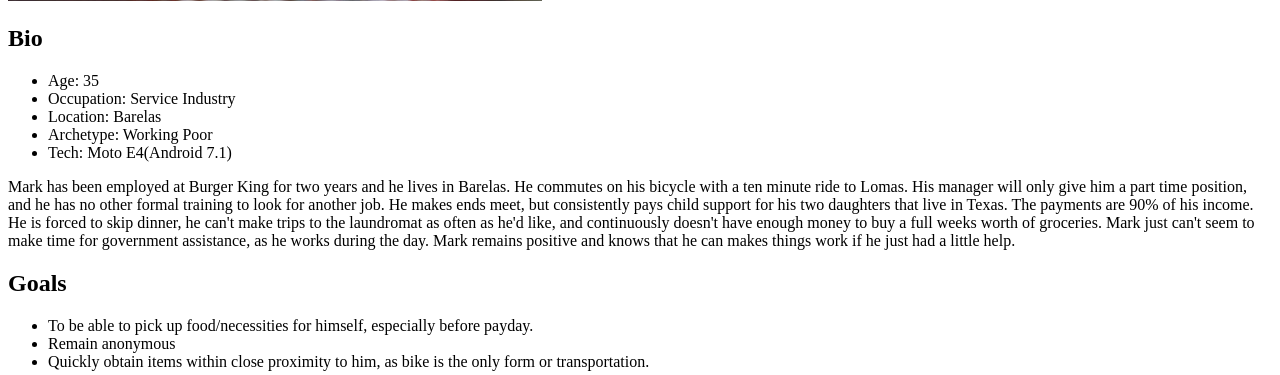
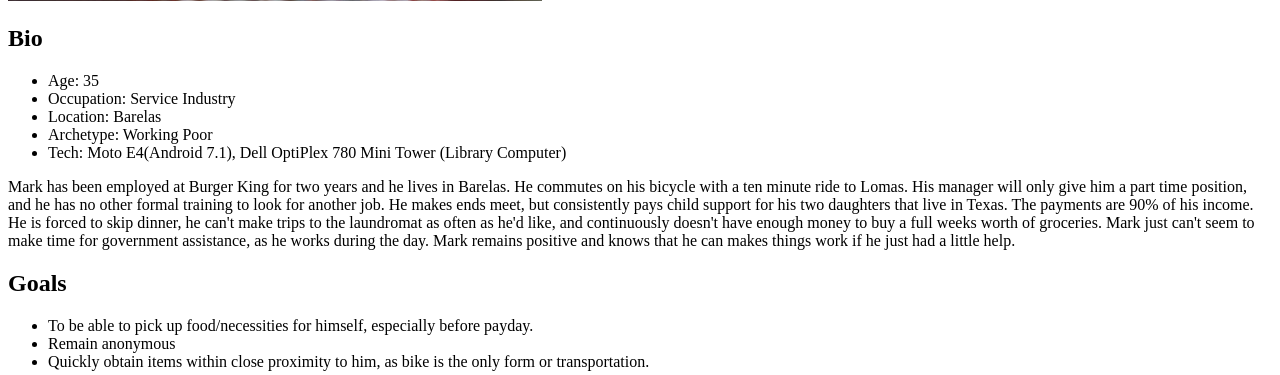
Before and after one commit to Npascetti/kindness, a PHP site: page /mark.php in a window 1280 px wide. Shown: the part 915-1290 px from the top of the page. Run offline with PHP 8.4, Linux system fonts and the light colour scheme.

Commit message:
added library comp for mark persona

```diff
--- a/epic/conceptual-model.php
+++ b/epic/conceptual-model.php
@@ -15,7 +15,7 @@
 					<li><a href="use-cases.php">Use Cases</a></li>
 					<li><a href="shannon.php">Shannon Persona</a></li>
 					<li><a href="robert.php">Robert Persona</a></li>
-					<li><a href="mark.php">Mark Persona</a> </li>
+					<li><a href="mark.php">Mark Persona</a></li>
 				</ul>
 			</nav>
 		</header>
--- a/epic/mark.php
+++ b/epic/mark.php
@@ -29,7 +29,7 @@
 					<li>Occupation: Service Industry</li>
 					<li>Location: Barelas</li>
 					<li>Archetype: Working Poor</li>
-					<li>Tech: Moto E4(Android 7.1)</li>
+					<li>Tech: Moto E4(Android 7.1), Dell OptiPlex 780 Mini Tower (Library Computer)</li>
 				</ul>
 
     <p>Mark has been employed at Burger King for two years and he lives in Barelas. He commutes on his bicycle with a ten minute
```
